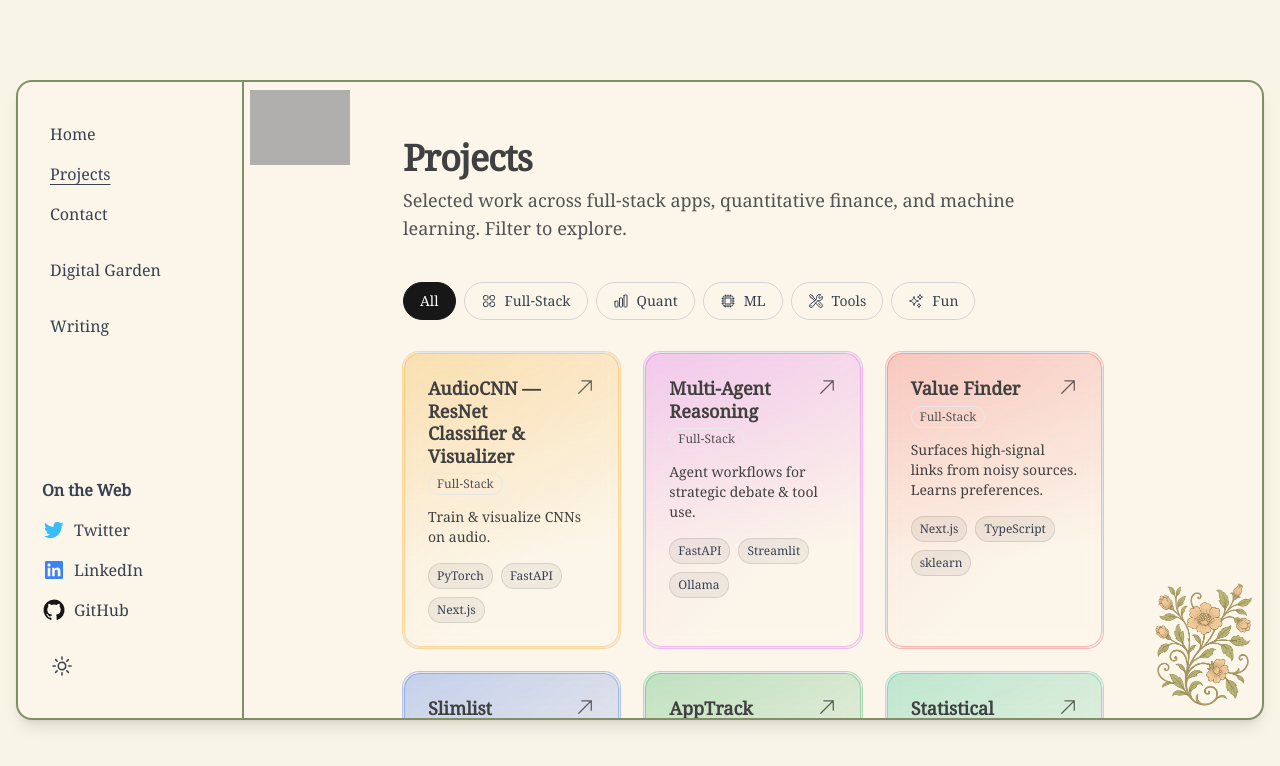
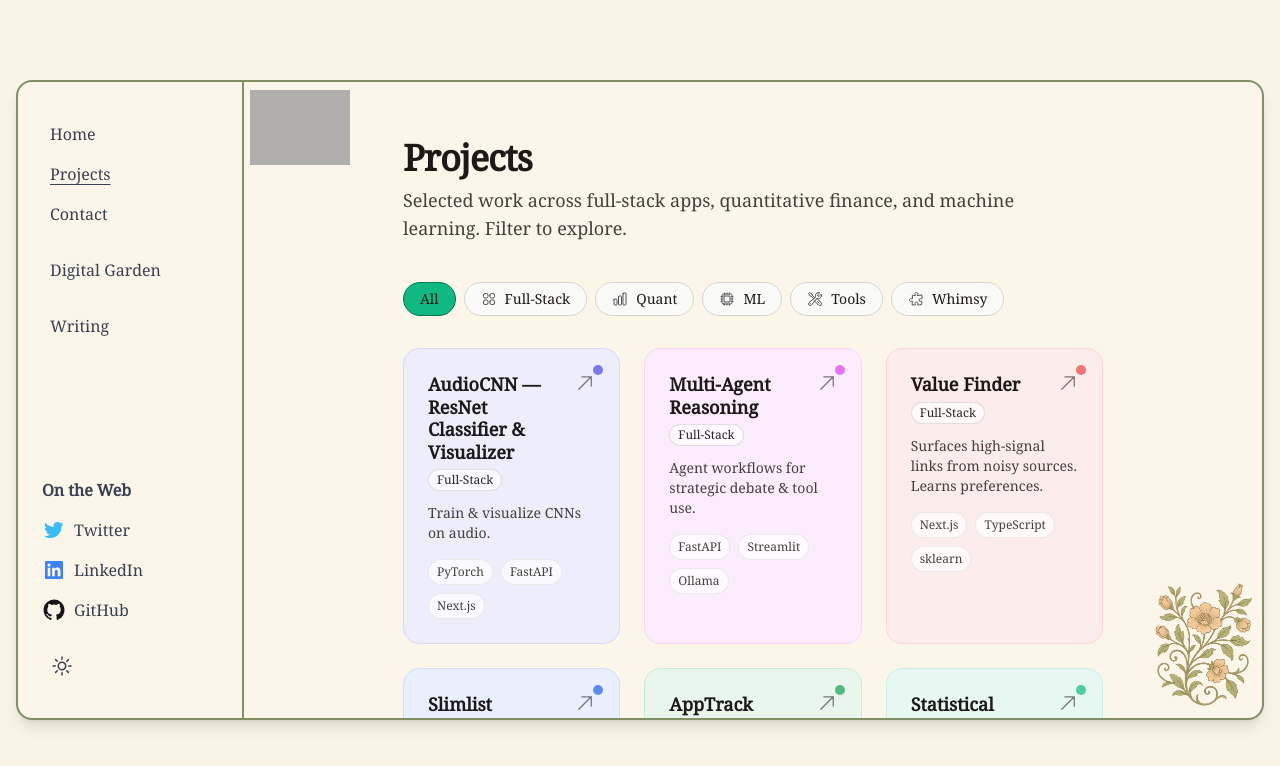
Before and after one commit to achntj/www, a Next.js app: page /projects in a window 1280 px wide. Shown: the top 766 px of the page. Built offline with nearby package versions, Linux system fonts and the light colour scheme; grey boxes are pictures that could not be loaded.

Commit message:
feat: /projects maintain theme

```diff
--- a/pages/projects.tsx
+++ b/pages/projects.tsx
@@ -1,5 +1,5 @@
 import Container from "@/components/Container";
-import { useMemo, useState } from "react";
+import { useMemo, useState, type CSSProperties } from "react";
 import { motion } from "framer-motion";
 import {
   ArrowUpRightIcon,
@@ -7,29 +7,25 @@ import {
   ChartBarIcon,
   CpuChipIcon,
   WrenchScrewdriverIcon,
-  SparklesIcon,
+  PuzzlePieceIcon,
 } from "@heroicons/react/24/outline";
-import type { CSSProperties } from "react";
-
-// --- Data --------------------------------------------------------------------
 
 type Project = {
   name: string;
   url: string;
   desc: string;
-  color: string; // unique accent per project (no duplicates)
+  color: string;
   stack: string[];
   slug?: string;
-  category: "Full-Stack" | "Quant" | "ML" | "Tools" | "Fun";
+  category: "Full-Stack" | "Quant" | "ML" | "Tools" | "Whimsy";
 };
 
 const projects: Project[] = [
-  // Full-Stack Apps (unique colors)
   {
     name: "AudioCNN — ResNet Classifier & Visualizer",
     url: "https://cnn-audio-vis.vercel.app/",
     desc: "Train & visualize CNNs on audio.",
-    color: "#F59E0B", // amber-500
+    color: "#4F46E5",
     stack: ["PyTorch", "FastAPI", "Next.js"],
     slug: "audiocnn",
     category: "Full-Stack",
@@ -38,7 +34,7 @@ const projects: Project[] = [
     name: "Multi-Agent Reasoning",
     url: "https://github.com/achntj/multi-agent-reasoning",
     desc: "Agent workflows for strategic debate & tool use.",
-    color: "#D946EF", // fuchsia-500
+    color: "#D946EF",
     stack: ["FastAPI", "Streamlit", "Ollama"],
     slug: "multi-agent-reasoning",
     category: "Full-Stack",
@@ -47,7 +43,7 @@ const projects: Project[] = [
     name: "Value Finder",
     url: "https://github.com/achntj/value-finder",
     desc: "Surfaces high-signal links from noisy sources. Learns preferences.",
-    color: "#EF4444", // red-500
+    color: "#EF4444",
     stack: ["Next.js", "TypeScript", "sklearn"],
     slug: "value-finder",
     category: "Full-Stack",
@@ -56,7 +52,7 @@ const projects: Project[] = [
     name: "Slimlist",
     url: "https://github.com/achntj/slimlist",
     desc: "Local-first productivity suite.",
-    color: "#2563EB", // blue-600
+    color: "#2563EB",
     stack: ["Next.js", "Tailwind", "SQLite"],
     slug: "slimlist",
     category: "Full-Stack",
@@ -65,18 +61,16 @@ const projects: Project[] = [
     name: "AppTrack",
     url: "https://github.com/achntj/apptrack",
     desc: "Lightweight job application tracker.",
-    color: "#16A34A", // green-600
+    color: "#16A34A",
     stack: ["Next.js", "Prisma", "SQLite"],
     slug: "apptrack",
     category: "Full-Stack",
   },
-
-  // Quantitative Finance
   {
     name: "Statistical Arbitrage Engine",
     url: "https://github.com/achntj/statistical-arbitrage",
     desc: "Clustering + cointegration pair trading with backtests.",
-    color: "#10B981", // emerald-500
+    color: "#10B981",
     stack: ["Python", "scikit-learn", "statsmodels", "pandas"],
     slug: "statistical-arbitrage",
     category: "Quant",
@@ -85,18 +79,16 @@ const projects: Project[] = [
     name: "Quantitative Strategies — Portfolio Optimization",
     url: "https://github.com/achntj/Quantitative-Strategies",
     desc: "MPT, risk budgeting, and Monte Carlo tooling.",
-    color: "#A855F7", // violet-500
+    color: "#A855F7",
     stack: ["Python", "NumPy", "Matplotlib", "pandas"],
     slug: "quantitative-strategies",
     category: "Quant",
   },
-
-  // Machine Learning
   {
     name: "Deep Learning from Scratch",
     url: "https://github.com/achntj/deep-learning-from-scratch",
     desc: "Minimal NumPy implementations of core DL components.",
-    color: "#06B6D4", // cyan-500
+    color: "#06B6D4",
     stack: ["Python", "NumPy"],
     slug: "dlfs",
     category: "ML",
@@ -105,7 +97,7 @@ const projects: Project[] = [
     name: "NightVision",
     url: "https://github.com/achntj/NightVision",
     desc: "Low-light image enhancement experiments.",
-    color: "#F97316", // orange-500
+    color: "#F97316",
     stack: ["Python", "OpenCV", "PyTorch"],
     slug: "nightvision",
     category: "ML",
@@ -114,18 +106,16 @@ const projects: Project[] = [
     name: "Depression Detection",
     url: "https://github.com/achntj/depression-detection",
     desc: "Classic NLP on tweets (logistic regression baseline).",
-    color: "#22D3EE", // cyan-300/400
+    color: "#22D3EE",
     stack: ["Python", "scikit-learn"],
     slug: "depression-detection",
     category: "ML",
   },
-
-  // Tools
   {
     name: "Stegify",
     url: "https://github.com/achntj/stegify",
     desc: "Embed encrypted messages inside images.",
-    color: "#84CC16", // lime-500
+    color: "#84CC16",
     stack: ["Python"],
     slug: "stegify",
     category: "Tools",
@@ -134,7 +124,7 @@ const projects: Project[] = [
     name: "Bookmarks → Notion",
     url: "https://github.com/achntj/bookmarks-notion",
     desc: "Export browser bookmarks to Notion-ready data.",
-    color: "#EAB308", // yellow-500
+    color: "#EAB308",
     stack: ["TypeScript", "Node"],
     slug: "bookmarks-notion",
     category: "Tools",
@@ -143,33 +133,29 @@ const projects: Project[] = [
     name: "Zsh Guide",
     url: "https://github.com/achntj/zshguide",
     desc: "A cleaner mirror of Peter Stephenson’s Zsh Guide.",
-    color: "#14B8A6", // teal-500
+    color: "#14B8A6",
     stack: ["Next.js", "TypeScript", "MDX"],
     slug: "zshguide",
     category: "Tools",
   },
-
-  // Fun
   {
     name: "Patrick Bateman Card Generator",
     url: "https://bateman.achintyajha.com",
     desc: "An over-engineered business card (American Psycho).",
-    color: "#9333EA", // violet-600
+    color: "#9333EA",
     stack: ["Next.js", "TypeScript", "TailwindCSS"],
     slug: "bateman-card",
-    category: "Fun",
+    category: "Whimsy",
   },
 ];
 
-// --- UI Helpers ---------------------------------------------------------------
-
 const categoryMeta: Record<Project["category"], { label: string; Icon: any }> =
   {
-    "Full-Stack": { label: "Full‑Stack", Icon: Squares2X2Icon },
+    "Full-Stack": { label: "Full-Stack", Icon: Squares2X2Icon },
     Quant: { label: "Quant", Icon: ChartBarIcon },
     ML: { label: "ML", Icon: CpuChipIcon },
     Tools: { label: "Tools", Icon: WrenchScrewdriverIcon },
-    Fun: { label: "Fun", Icon: SparklesIcon },
+    Whimsy: { label: "Whimsy", Icon: PuzzlePieceIcon },
   };
 
 const categories = [
@@ -178,22 +164,32 @@ const categories = [
   "Quant",
   "ML",
   "Tools",
-  "Fun",
+  "Whimsy",
 ] as const;
 
-// subtle radial gradient using the card's accent color
-function cardBg(color: string) {
+function hexToRgb(hex: string) {
+  const m = hex.trim().replace("#", "");
+  const num = parseInt(m, 16);
+  return { r: (num >> 16) & 255, g: (num >> 8) & 255, b: num & 255 };
+}
+function mixWithWhite(hex: string, whiteRatio = 0.88) {
+  const { r, g, b } = hexToRgb(hex);
+  const mix = (c: number) =>
+    Math.round(255 * whiteRatio + c * (1 - whiteRatio));
+  return `rgb(${mix(r)}, ${mix(g)}, ${mix(b)})`;
+}
+function mixForBorder(hex: string, whiteRatio = 0.72) {
+  const { r, g, b } = hexToRgb(hex);
+  const mix = (c: number) =>
+    Math.round(255 * whiteRatio + c * (1 - whiteRatio));
+  return `rgb(${mix(r)}, ${mix(g)}, ${mix(b)})`;
+}
+function cardStyle(color: string): CSSProperties {
   return {
-    background: `radial-gradient(1200px 400px at -10% -10%, ${color}33, transparent 60%), linear-gradient(135deg, ${color}1a, transparent 70%)`,
+    ["--card-bg" as any]: mixWithWhite(color, 0.9),
+    ["--card-border" as any]: mixForBorder(color, 0.78),
   } as CSSProperties;
 }
-
-// readable border color derived from accent
-function ringFrom(color: string) {
-  return { boxShadow: `0 0 0 1px ${color}55` } as CSSProperties;
-}
-
-// --- Component ----------------------------------------------------------------
 
 export default function Projects() {
   const [active, setActive] = useState<(typeof categories)[number]>("All");
@@ -212,17 +208,16 @@ export default function Projects() {
           initial={{ opacity: 0, y: 10 }}
           animate={{ opacity: 1, y: 0 }}
           transition={{ duration: 0.4 }}
-          className="text-3xl md:text-4xl font-semibold tracking-tight"
+          className="text-3xl md:text-4xl font-semibold tracking-tight text-stone-900 dark:text-stone-100"
         >
           Projects
         </motion.h1>
-        <p className="mt-2 text-neutral-600 dark:text-neutral-300 max-w-2xl">
-          Selected work across full‑stack apps, quantitative finance, and
+        <p className="mt-2 text-stone-700 dark:text-stone-300 max-w-2xl">
+          Selected work across full-stack apps, quantitative finance, and
           machine learning. Filter to explore.
         </p>
       </section>
 
-      {/* Filters */}
       <div className="flex flex-wrap gap-2 mb-8">
         {categories.map((c) => {
           const isActive = c === active;
@@ -233,14 +228,17 @@ export default function Projects() {
             <button
               key={c}
               onClick={() => setActive(c)}
-              className={`group inline-flex items-center gap-2 rounded-full border px-4 py-2 text-sm transition ${
+              className={[
+                "inline-flex items-center gap-2 rounded-full border px-4 py-1.5 text-sm transition",
                 isActive
-                  ? "bg-neutral-900 text-white dark:bg-white dark:text-black border-neutral-900 dark:border-white"
-                  : "bg-transparent border-neutral-300 dark:border-neutral-700 hover:bg-neutral-100 dark:hover:bg-neutral-800"
-              }`}
+                  ? "bg-emerald-500 text-emerald-50 border-emerald-700"
+                  : "bg-stone-50 dark:bg-stone-900 border-stone-300 dark:border-stone-700 hover:bg-emerald-50/70 dark:hover:bg-stone-800",
+              ].join(" ")}
             >
-              {Icon && <Icon className="h-4 w-4" />}
-              <span>
+              {Icon && (
+                <Icon className="h-4 w-4 opacity-80 text-stone-800 dark:text-stone-200" />
+              )}
+              <span className="text-stone-900 dark:text-stone-100">
                 {c === "All"
                   ? "All"
                   : categoryMeta[c as Project["category"]].label}
@@ -250,7 +248,6 @@ export default function Projects() {
         })}
       </div>
 
-      {/* Grid */}
       <div className="grid grid-cols-1 sm:grid-cols-2 lg:grid-cols-3 gap-6">
         {filtered.map((p, idx) => (
           <a key={p.name} href={p.url} target="_blank" rel="noreferrer">
@@ -259,53 +256,53 @@ export default function Projects() {
               whileInView={{ opacity: 1, y: 0 }}
               viewport={{ once: true }}
               transition={{ duration: 0.35, delay: 0.02 * idx }}
-              className="group relative overflow-hidden rounded-2xl p-5 md:p-6 h-full border bg-white/60 dark:bg-neutral-900/60 backdrop-blur supports-[backdrop-filter]:bg-white/40 dark:supports-[backdrop-filter]:bg-neutral-900/40"
-              style={{ ...cardBg(p.color), ...ringFrom(p.color) }}
+              style={cardStyle(p.color)}
+              className={[
+                "group relative overflow-hidden rounded-2xl border p-5 md:p-6 h-full",
+                "bg-[var(--card-bg)] border-[var(--card-border)]",
+                "hover:-translate-y-0.5 transition",
+                "dark:bg-stone-900 dark:border-stone-700",
+              ].join(" ")}
             >
+              <div
+                className="absolute right-4 top-4 h-2.5 w-2.5 rounded-full opacity-70"
+                style={{ backgroundColor: p.color }}
+              />
               <div className="flex items-start justify-between gap-4">
                 <div>
-                  <h3 className="text-lg font-semibold leading-tight">
+                  <h3 className="text-lg font-semibold leading-tight text-stone-900 dark:text-stone-100">
                     {p.name}
                   </h3>
-                  <div className="mt-1 inline-flex items-center gap-2 text-xs text-neutral-600 dark:text-neutral-400">
-                    <span className="inline-flex items-center rounded-full border px-2 py-0.5">
+                  <div className="mt-1 inline-flex items-center gap-2 text-xs">
+                    <span className="inline-flex items-center gap-1 rounded-full border px-2 py-0.5 bg-white/70 dark:bg-stone-800 border-stone-300/70 dark:border-stone-700 text-stone-800 dark:text-stone-200">
                       {categoryMeta[p.category].label}
                     </span>
                   </div>
                 </div>
-                <div className="opacity-70 group-hover:opacity-100 transition text-neutral-800 dark:text-neutral-100">
+                <div className="opacity-70 group-hover:opacity-100 transition text-stone-700 dark:text-stone-200">
                   <ArrowUpRightIcon className="h-5 w-5" />
                 </div>
               </div>
-
-              <p className="mt-3 text-sm text-neutral-700 dark:text-neutral-300">
+              <p className="mt-3 text-sm text-stone-700 dark:text-stone-300">
                 {p.desc}
               </p>
-
               <div className="mt-4 flex flex-wrap gap-2">
                 {p.stack.map((s) => (
                   <span
                     key={s}
-                    className="text-xs rounded-full bg-black/5 dark:bg-white/5 border border-black/10 dark:border-white/10 px-2 py-1"
+                    className="text-xs rounded-full px-2 py-1 bg-white/70 dark:bg-stone-800 border border-stone-200/80 dark:border-stone-700 text-stone-700 dark:text-stone-300"
                   >
                     {s}
                   </span>
                 ))}
               </div>
-
-              {/* Accent ring on hover */}
-              <div
-                className="pointer-events-none absolute inset-0 rounded-2xl ring-0 group-hover:ring-2 transition"
-                style={{ boxShadow: `inset 0 0 0 1px ${p.color}55` }}
-              />
             </motion.div>
           </a>
         ))}
       </div>
 
-      {/* Empty state (unlikely) */}
       {filtered.length === 0 && (
-        <div className="text-sm text-neutral-600 dark:text-neutral-400 mt-8">
+        <div className="text-sm text-stone-600 dark:text-stone-400 mt-8">
           Nothing here yet. Try another filter.
         </div>
       )}
```
